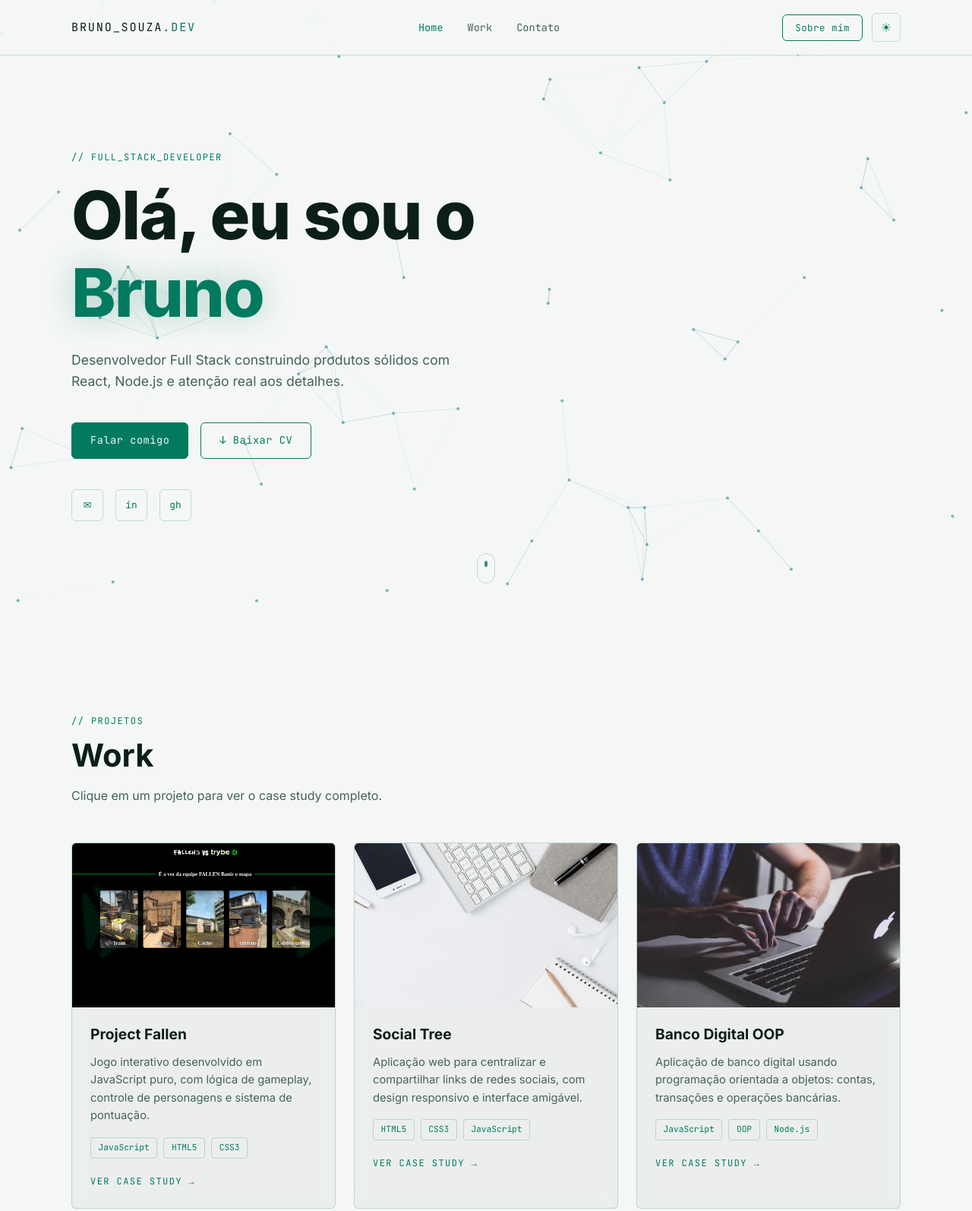
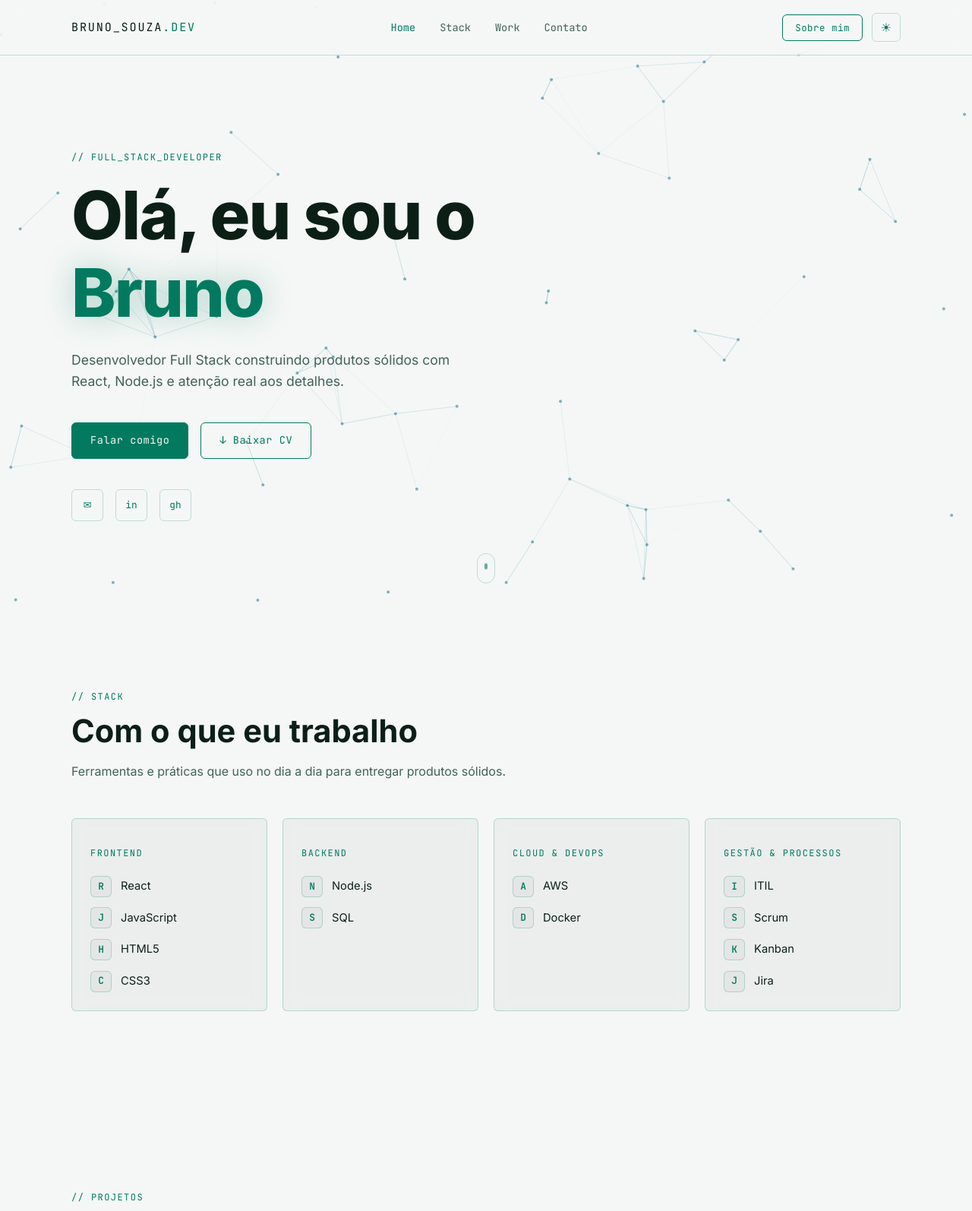
Before and after one commit to BrunoSouzaFarias/BrunoSouzaFarias.github.io, an Astro site: page / in a window 1280 px wide. Shown: the top 1594 px of the page at 76% size. Built offline with nearby package versions, Linux system fonts and the light colour scheme; Astro itself is replaced by a stand-in of ours.

Commit message:
feat: correct profile data and add Stack section with WhatsApp CTA
Replaces outdated experience/education data (Centauro, Força Aérea
Brasileira, UNIP) with the actual LinkedIn resume: Grupo SBF roles,
Liberty Health's two stints, and Cibersegurança at Universidade
Anhanguera. Drops the arbitrary skill-percentage bars in favor of a
new "Stack" section (Frontend/Backend/Cloud/Gestão categories),
inspired by thainanprado.com.br, shown on the main scroll between
Hero and Work. Adds a WhatsApp CTA to Contact for direct outreach.

```diff
--- a/src/components/Contact.astro
+++ b/src/components/Contact.astro
@@ -18,6 +18,9 @@ import { contactInfo } from '../data/profile';
 
     <div class="contact__direct glass">
       <p class="label-mono">Contato direto</p>
+      <a href={contactInfo.whatsapp} target="_blank" rel="noopener noreferrer" class="contact__whatsapp">
+        ↗ WhatsApp
+      </a>
       <a href={`mailto:${contactInfo.email}`}>{contactInfo.email}</a>
       <a href={contactInfo.linkedin} target="_blank" rel="noopener noreferrer">LinkedIn →</a>
       <a href={contactInfo.github} target="_blank" rel="noopener noreferrer">GitHub →</a>
@@ -79,6 +82,13 @@ import { contactInfo } from '../data/profile';
     font-family: var(--font-mono);
     font-size: 0.9rem;
   }
+  .contact__whatsapp {
+    display: inline-flex;
+    align-items: center;
+    gap: 0.4rem;
+    font-weight: 700;
+    font-size: 1rem !important;
+  }
 
   @media (max-width: 720px) {
     .contact__grid {
--- a/src/components/Header.astro
+++ b/src/components/Header.astro
@@ -8,6 +8,7 @@
     <div class="nav__menu" id="nav-menu">
       <ul class="nav__list">
         <li><a href="#home" class="nav__link">Home</a></li>
+        <li><a href="#stack" class="nav__link">Stack</a></li>
         <li><a href="#work" class="nav__link">Work</a></li>
         <li><a href="#contact" class="nav__link">Contato</a></li>
       </ul>
--- /dev/null
+++ b/src/components/Stack.astro
@@ -0,0 +1,80 @@
+---
+import { stack } from '../data/profile';
+---
+
+<section class="stack container" id="stack">
+  <p class="label-mono">// stack</p>
+  <h2 class="section-title">Com o que eu trabalho</h2>
+  <p class="stack__intro">Ferramentas e práticas que uso no dia a dia para entregar produtos sólidos.</p>
+
+  <div class="stack__grid">
+    {stack.map((category) => (
+      <div class="stack__category glass">
+        <p class="label-mono stack__category-label">{category.label}</p>
+        <ul class="stack__items">
+          {category.items.map((item) => (
+            <li>
+              <span class="stack__badge">{item.name.charAt(0)}</span>
+              {item.name}
+            </li>
+          ))}
+        </ul>
+      </div>
+    ))}
+  </div>
+</section>
+
+<style>
+  .stack {
+    padding: 6rem 24px;
+  }
+  .stack__intro {
+    color: var(--text-muted);
+    margin-bottom: 3rem;
+  }
+  .stack__grid {
+    display: grid;
+    grid-template-columns: repeat(auto-fit, minmax(220px, 1fr));
+    gap: 1.25rem;
+  }
+  .stack__category {
+    padding: 1.5rem;
+    transition: border-color var(--transition), transform var(--transition);
+  }
+  .stack__category:hover {
+    border-color: var(--accent);
+    transform: translateY(-4px);
+  }
+  .stack__category-label {
+    margin-bottom: 1.25rem;
+  }
+  .stack__items {
+    list-style: none;
+    margin: 0;
+    padding: 0;
+    display: flex;
+    flex-direction: column;
+    gap: 0.85rem;
+  }
+  .stack__items li {
+    display: flex;
+    align-items: center;
+    gap: 0.75rem;
+    font-size: 0.92rem;
+  }
+  .stack__badge {
+    width: 28px;
+    height: 28px;
+    flex-shrink: 0;
+    display: flex;
+    align-items: center;
+    justify-content: center;
+    border: 1px solid var(--glass-border);
+    border-radius: 6px;
+    font-family: var(--font-mono);
+    font-size: 0.8rem;
+    font-weight: 600;
+    color: var(--accent);
+    background: var(--glass-bg);
+  }
+</style>
--- a/src/data/profile.ts
+++ b/src/data/profile.ts
@@ -1,24 +1,42 @@
+export const headline =
+  'Supervisor de Operações TI · Gestão de Processos Ágeis · ITIL · Full-Stack Developer';
+
 export const bio = {
   greeting: 'Olá, sou o Bruno 👋',
   paragraphs: [
     'Sou um profissional apaixonado por tecnologia e inovação, com experiência em supervisão de equipes de TI, desenvolvimento full stack e otimização de processos. Atualmente, lidero operações N1 na Liberty TI Health Tech, onde aprimoro processos de suporte técnico e automação de fluxos de atendimento para elevar a eficiência operacional.',
     '+10 anos de experiência em liderança e gestão (Supervisão de TI e Varejo). Desenvolvimento Full-Stack (React.js, Node.js, SQL, Docker, AWS). Metodologias Ágeis (Scrum, Kanban) e frameworks de governança de TI (ITIL).',
-    'Possuo 6 anos de experiência na Força Aérea Brasileira trabalhando em Recursos Humanos e Licitações. Atuei por 4 anos como Supervisor de Vendas em uma das maiores redes varejistas de artigos esportivos do Brasil (Centauro), e por 5 anos como Supervisor Administrativo Regional. Agora estou em transição profissional para a área de tecnologia, uma área onde sempre tive facilidade e paixão.',
-    'Além da faculdade de Análise e Desenvolvimento de Sistemas, estudo na Trybe, escola de tecnologia focada no desenvolvimento de carreiras de sucesso, com formação de mais de 1500 horas cobrindo fundamentos de desenvolvimento web, front-end, back-end, ciência da computação, metodologias ágeis e soft skills.',
+    'Com um background sólido no varejo e na tecnologia, trago uma visão estratégica que une liderança, gestão operacional e desenvolvimento de soluções inovadoras. Busco sempre aperfeiçoar processos e criar soluções tecnológicas eficientes, combinando expertise técnica e habilidades de gestão para impulsionar resultados e crescimento organizacional.',
+    'Atualmente curso Bacharelado em Cibersegurança na Universidade Anhanguera São Paulo, somado à formação Full Stack pela Trybe — mais de 1500 horas cobrindo front-end, back-end, ciência da computação e soft skills.',
   ],
 };
 
-export interface Skill {
+export interface StackItem {
   name: string;
-  percentage: number;
 }
 
-export const technicalSkills: Skill[] = [
-  { name: 'HTML5', percentage: 85 },
-  { name: 'CSS3', percentage: 80 },
-  { name: 'JavaScript', percentage: 65 },
-  { name: 'GitHub', percentage: 45 },
-  { name: 'Angular', percentage: 15 },
+export interface StackCategory {
+  label: string;
+  items: StackItem[];
+}
+
+export const stack: StackCategory[] = [
+  {
+    label: 'Frontend',
+    items: [{ name: 'React' }, { name: 'JavaScript' }, { name: 'HTML5' }, { name: 'CSS3' }],
+  },
+  {
+    label: 'Backend',
+    items: [{ name: 'Node.js' }, { name: 'SQL' }],
+  },
+  {
+    label: 'Cloud & DevOps',
+    items: [{ name: 'AWS' }, { name: 'Docker' }],
+  },
+  {
+    label: 'Gestão & Processos',
+    items: [{ name: 'ITIL' }, { name: 'Scrum' }, { name: 'Kanban' }, { name: 'Jira' }],
+  },
 ];
 
 export interface SoftSkill {
@@ -28,20 +46,20 @@ export interface SoftSkill {
 
 export const softSkills: SoftSkill[] = [
   {
-    title: 'Liderança',
-    description: 'Experiência em liderar e desenvolver equipes, com foco em resultados e treinamento.',
+    title: 'Gestão de TI',
+    description: 'Supervisão de equipes e operações de suporte técnico, com foco em SLA e qualidade.',
   },
   {
-    title: 'Comunicação',
-    description: 'Comunicação clara com stakeholders e equipes, facilitando alinhamento e execução.',
+    title: 'Automação de Processos',
+    description: 'Automação de fluxos de atendimento para elevar a eficiência operacional.',
   },
   {
-    title: 'Resolução de Problemas',
-    description: 'Abordagem analítica para identificar causas e implementar soluções práticas.',
+    title: 'Data-Driven Decision Making',
+    description: 'Uso de indicadores e dados para apoiar decisões e priorização de melhorias.',
   },
   {
-    title: 'Trabalho em Equipe',
-    description: 'Integração em times multidisciplinares, com foco colaborativo e entrega contínua.',
+    title: 'Liderança',
+    description: 'Mais de 10 anos liderando e desenvolvendo equipes, com foco em resultados.',
   },
 ];
 
@@ -56,60 +74,58 @@ export interface ExperienceItem {
 
 export const experience: ExperienceItem[] = [
   {
-    title: 'Supervisor TI / Supervisor de Operações N1',
+    title: 'Supervisor TI | Liberty TI',
     company: 'Liberty Health',
-    period: 'agosto de 2024 - Presente',
+    period: 'agosto de 2024 - Presente · 1 ano 11 meses',
     description:
-      'Atuo como Supervisor de Operações N1 na Liberty TI Health Tech, liderando a equipe de suporte técnico de primeiro nível. Sou responsável por otimizar processos de atendimento, automação de fluxos e melhoria da eficiência operacional em soluções de saúde pública (SGHX).',
+      'Supervisor de Operações N1 na Liberty TI Health Tech, lidero a equipe de suporte técnico de primeiro nível, garantindo excelência no atendimento e resolução eficiente de chamados. Foco em otimizar processos, fortalecer a comunicação com clientes e impulsionar a performance da equipe no setor de saúde pública, com o sistema SGHX.',
     bullets: [
-      'Liderança da equipe N1, garantindo SLAs e qualidade no atendimento.',
-      'Automação de fluxos e otimização de processos para redução de tempo médio de resolução.',
-      'Interface com times de desenvolvimento para priorização de correções e melhorias.',
-      'Uso de ferramentas como Jira para gestão de backlog e acompanhamento de entregas.',
+      'Liderança da equipe de suporte N1, garantindo qualidade e eficiência no atendimento.',
+      'Otimização de processos e fortalecimento da comunicação com clientes.',
+      'Soluções inovadoras e práticas para o setor de saúde pública (sistema SGHX).',
     ],
-    skills: ['Suporte Técnico', 'Automação', 'Gestão de TI'],
+    skills: ['Suporte Técnico', 'Gestão de TI', 'Liderança'],
   },
   {
-    title: 'Supervisor de Vendas',
-    company: 'Centauro',
-    period: '2016 - 2020 | 4 anos',
+    title: 'Suporte de sistemas de TI',
+    company: 'Liberty Health',
+    period: 'julho de 2023 - agosto de 2024 · 1 ano 2 meses',
     description:
-      'Supervisão de equipe de vendas, gestão de operações em loja, treinamento de pessoal e atendimento ao cliente em grande rede varejista.',
+      'Suporte técnico especializado em software, identificando e solucionando problemas de sistemas de TI, com colaboração ativa em processos de planejamento ágil.',
     bullets: [
-      'Supervisão direta de equipes de 20+ vendedores e treinamento contínuo.',
-      'Alcance consistente de metas de vendas (média de 98% das metas mensais).',
-      'Implementação de ações para melhoria do atendimento e aumento da conversão de vendas.',
-      'Análise de performance por indicadores e feedback estruturado para equipes.',
+      'Implementação e configuração de soluções de software em ambiente corporativo.',
+      'Colaboração com equipes de desenvolvimento em reuniões e planejamento ágil.',
+      'Gerenciamento de projetos e backlog via Jira; adoção de Scrum e Kanban.',
     ],
-    skills: ['Liderança', 'Vendas', 'Gestão de Equipe'],
+    skills: ['Suporte Técnico', 'Jira', 'Scrum', 'Kanban'],
   },
   {
-    title: 'Supervisor Administrativo Regional',
-    company: 'Centauro',
-    period: '2020 - 2025 | 5 anos',
+    title: 'Supervisor de vendas',
+    company: 'Grupo SBF S/A.',
+    period: 'agosto de 2016 - agosto de 2019 · 3 anos 1 mês',
     description:
-      'Gestão administrativa regional, coordenação de múltiplas unidades, planejamento estratégico e relatórios de desempenho.',
+      'Líder do time de vendas, com negociação de preços e prazos de entrega, estabelecendo metas para o cumprimento dos objetivos da área comercial.',
     bullets: [
-      'Coordenação de operações em várias unidades com foco em eficiência operacional.',
-      'Controle de processos e implementação de melhorias que reduziram retrabalhos operacionais.',
-      'Responsável por fechamento e análise de indicadores regionais e apoio na tomada de decisão.',
-      'Formação e desenvolvimento de líderes locais para melhorar autonomia das equipes.',
+      'Liderança do time de vendas e negociação com fornecedores e clientes.',
+      'Definição e acompanhamento de metas comerciais.',
     ],
-    skills: ['Gestão Regional', 'Administração', 'Análise de Dados'],
+    skills: ['Liderança', 'Vendas', 'Negociação'],
   },
   {
-    title: 'Especialista em Recursos Humanos',
-    company: 'Força Aérea Brasileira',
-    period: '2012 - 2016 | 6 anos',
-    description:
-      'Gestão de recursos humanos, licitações, recrutamento e seleção de pessoal militar, desenvolvimento de políticas internas e cumprimento de regulamentações federais.',
-    bullets: [
-      'Recrutamento e seleção com foco em conformidade e perfil técnico-operacional.',
-      'Condução e apoio em processos de licitação e contratos administrativos.',
-      'Gestão de documentação, protocolos e atendimento a demandas regulatórias.',
-      'Desenvolvimento de treinamentos e políticas internas para qualificação de equipes.',
-    ],
-    skills: ['Recursos Humanos', 'Licitações', 'Administração Pública'],
+    title: 'Supervisor administrativo Regional',
+    company: 'Grupo SBF S/A.',
+    period: 'outubro de 2012 - outubro de 2016 · 4 anos 1 mês',
+    description: 'Lançamento e atualização no banco de dados via SAP/Datasul de 16 lojas de São Paulo.',
+    bullets: ['Gestão administrativa regional de 16 lojas.', 'Atualização e controle de dados via SAP/Datasul.'],
+    skills: ['Gestão Regional', 'SAP/Datasul', 'Administração'],
+  },
+  {
+    title: 'Vendedor de varejo',
+    company: 'Grupo SBF',
+    period: 'março de 2011 - junho de 2011 · 4 meses',
+    description: 'Vendas de artigos esportivos em geral.',
+    bullets: ['Atendimento e vendas no varejo de artigos esportivos.'],
+    skills: ['Vendas', 'Atendimento ao Cliente'],
   },
 ];
 
@@ -122,23 +138,17 @@ export interface EducationItem {
 
 export const education: EducationItem[] = [
   {
-    title: 'Análise e Desenvolvimento de Sistemas',
-    institution: 'Universidade Paulista (UNIP)',
-    date: '2023 - Presente',
-    description: 'Curso superior focado em análise, desenvolvimento e gestão de sistemas de informação.',
+    title: 'Bacharelado em Cibersegurança',
+    institution: 'Universidade Anhanguera São Paulo',
+    date: 'janeiro de 2023 - julho de 2025',
+    description: 'Curso superior com foco em segurança da informação, redes e proteção de sistemas.',
   },
   {
     title: 'Formação Full Stack Web',
     institution: 'Trybe - Escola de Tecnologia',
-    date: '2023 - Presente',
+    date: 'fevereiro de 2023 - fevereiro de 2024',
     description:
       'Programa intensivo com mais de 1500 horas cobrindo front-end, back-end, ciência da computação e soft skills.',
-  },
-  {
-    title: 'Formação e Especializações',
-    institution: 'Força Aérea Brasileira',
-    date: '2012 - 2016',
-    description: 'Cursos de formação, liderança e especialização administrativa.',
   },
 ];
 
@@ -146,50 +156,40 @@ export interface Certification {
   title: string;
   date: string;
   description: string;
-  badges?: string[];
 }
 
 export const certifications: Certification[] = [
   {
-    title: 'Formação em Desenvolvimento Full Stack',
-    date: 'Trybe (2023 - 2024)',
-    description:
-      'Programa Full Stack com foco em front-end, back-end, fundamentos e práticas de mercado (1500+ horas).',
-    badges: ['Full Stack', 'React', 'Node.js'],
+    title: 'Formação em Desenvolvimento Full-Stack',
+    date: 'Trybe',
+    description: 'Programa Full Stack com foco em front-end, back-end, fundamentos e práticas de mercado.',
   },
   {
-    title: 'Fundamentals of Web Development',
-    date: 'Module',
-    description: 'Módulo introdutório com foco em HTML, CSS e JavaScript.',
+    title: 'Front-End Development',
+    date: 'Trybe',
+    description: 'Módulo com foco em HTML, CSS, JavaScript e construção de interfaces.',
   },
   {
     title: 'Módulo - Desenvolvimento em Back End',
-    date: 'Module',
+    date: 'Trybe',
     description: 'Conteúdo sobre Node.js, APIs, bancos de dados e arquitetura de serviços.',
   },
   {
-    title: 'Cloud Fundamentals & Administration',
-    date: 'Cloud Fundamentals',
-    description: 'Introdução a conceitos de cloud, administração e arquitetura de soluções (AWS/Cloud Fundamentals).',
+    title: 'Module - Fundamentals of Web Development',
+    date: 'Trybe',
+    description: 'Módulo introdutório com foco em fundamentos de desenvolvimento web.',
   },
   {
-    title: 'UNIP - Análise e Desenvolvimento de Sistemas',
-    date: 'Em Andamento',
-    description:
-      'Curso superior em Análise e Desenvolvimento de Sistemas. Formação em programação, banco de dados, desenvolvimento de software e gestão de projetos.',
-    badges: ['Educação Superior', 'Programação', 'Análise'],
-  },
-  {
-    title: 'JavaScript Avançado',
-    date: '2024',
-    description:
-      'Curso avançado em JavaScript, cobrindo programação orientada a objetos, manipulação do DOM, APIs e JavaScript assíncrono.',
-    badges: ['JavaScript', 'OOP', 'Async'],
+    title: 'Cloud Fundamentals, Administration and Solution Architect',
+    date: 'Cloud',
+    description: 'Conceitos de cloud, administração e arquitetura de soluções.',
   },
 ];
 
 export const contactInfo = {
   email: 'brunodesouzafarias@yahoo.com.br',
+  phone: '11983292388',
+  whatsapp: 'https://wa.me/5511983292388',
   linkedin: 'https://www.linkedin.com/in/bruno-souza-farias/',
   github: 'https://github.com/BrunoSouzaFarias',
   instagram: 'https://www.instagram.com/brusf13/',
--- a/src/layouts/Layout.astro
+++ b/src/layouts/Layout.astro
@@ -23,7 +23,7 @@ const siteUrl = 'https://brunosouzafarias.github.io';
     <meta name="description" content={description} />
     <meta
       name="keywords"
-      content="desenvolvedor web, full stack, frontend, backend, HTML5, CSS3, JavaScript, React, Node.js, portfolio, Bruno Souza, Trybe, UNIP"
+      content="desenvolvedor web, full stack, frontend, backend, HTML5, CSS3, JavaScript, React, Node.js, portfolio, Bruno Souza, Trybe, Anhanguera, cibersegurança"
     />
     <meta name="author" content="Bruno de Souza Farias" />
 
--- a/src/pages/index.astro
+++ b/src/pages/index.astro
@@ -2,6 +2,7 @@
 import Layout from '../layouts/Layout.astro';
 import Header from '../components/Header.astro';
 import Hero from '../components/Hero.astro';
+import Stack from '../components/Stack.astro';
 import Work from '../components/Work.astro';
 import AboutDrawer from '../components/AboutDrawer.astro';
 import Contact from '../components/Contact.astro';
@@ -12,6 +13,7 @@ import Footer from '../components/Footer.astro';
   <Header />
   <main>
     <Hero />
+    <Stack />
     <Work />
     <Contact />
   </main>
```
Also changed, not shown: src/components/AboutDrawer.astro (+9 -58 lines).
